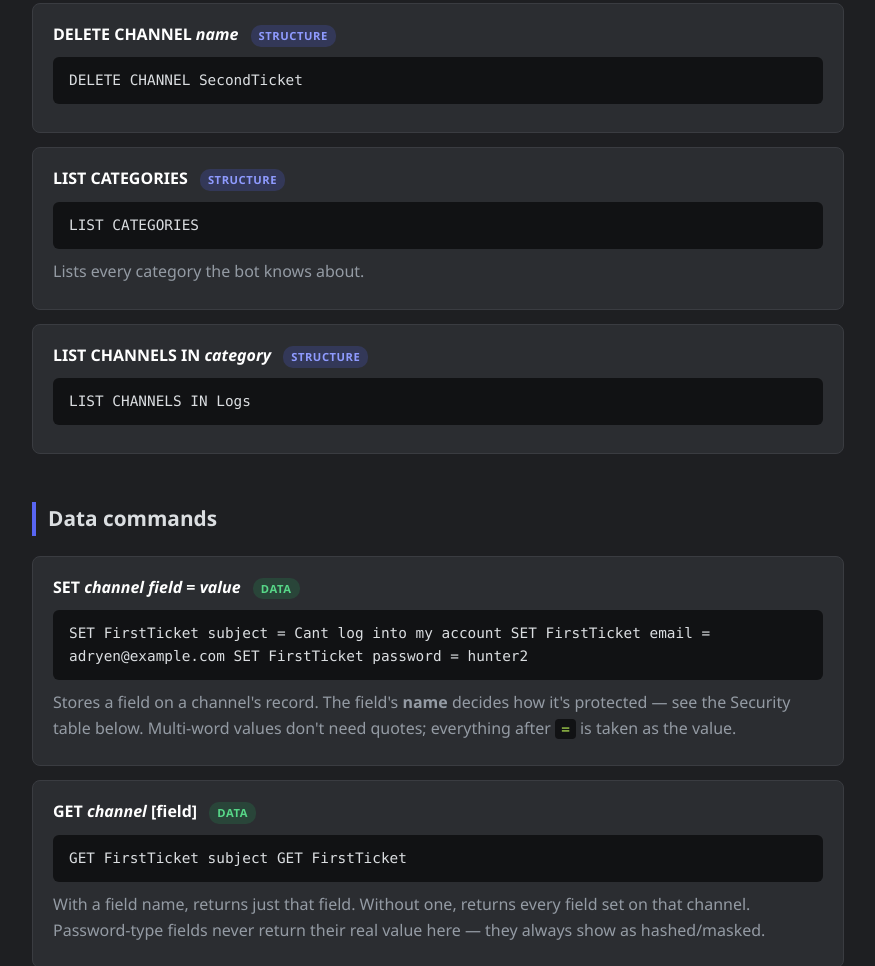
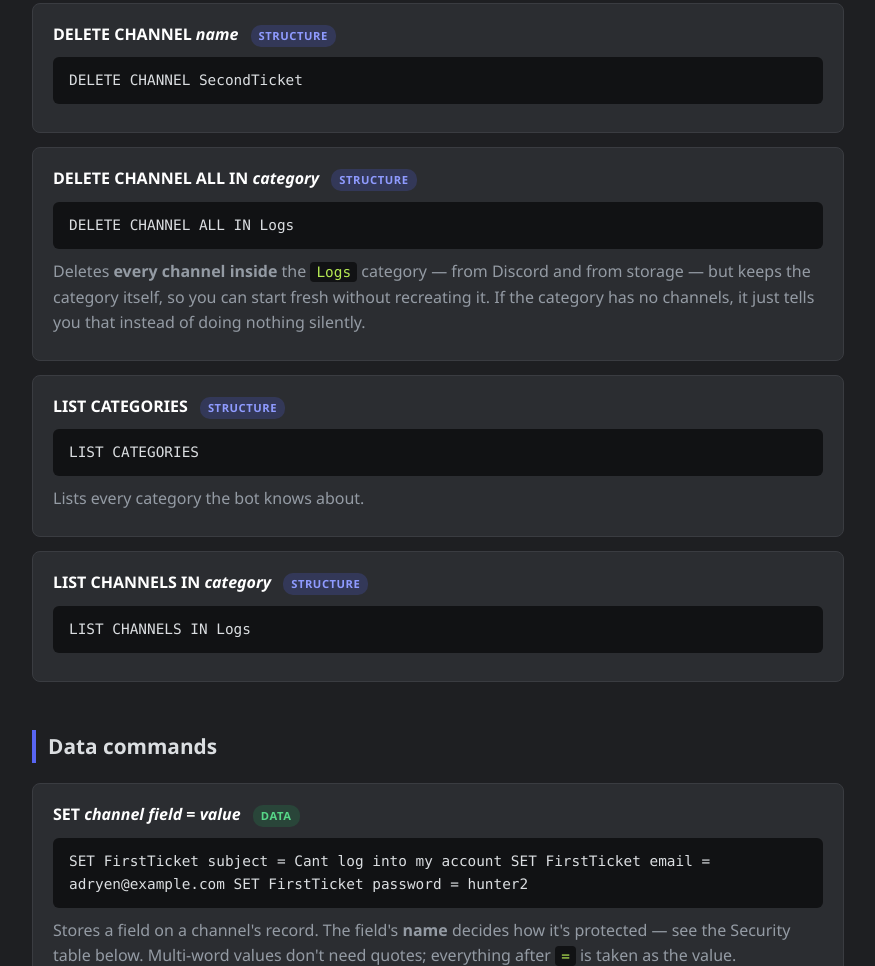
Before and after one commit to adryen29/DATABOT, a website: page COMMANDS.html in a window 1280 px wide. Shown: the part 1475-2441 px from the top of the page, without its empty margins (202-1077 px from the left). Drawn offline with Linux system fonts and the light colour scheme.

Commit message:
Add DELETE CHANNEL ALL IN command with description
Added a command for deleting all channels in a specified category, including a detailed explanation of its functionality.

```diff
--- a/COMMANDS.html
+++ b/COMMANDS.html
@@ -172,6 +172,12 @@
   </div>
 
   <div class="card">
+    <h3>DELETE CHANNEL ALL IN <em>category</em> <span class="tag struct">structure</span></h3>
+    <span class="cmd-block">DELETE CHANNEL ALL IN Logs</span>
+    <p>Deletes <strong>every channel inside</strong> the <code>Logs</code> category — from Discord and from storage — but keeps the category itself, so you can start fresh without recreating it. If the category has no channels, it just tells you that instead of doing nothing silently.</p>
+  </div>
+
+  <div class="card">
     <h3>LIST CATEGORIES <span class="tag struct">structure</span></h3>
     <span class="cmd-block">LIST CATEGORIES</span>
     <p>Lists every category the bot knows about.</p>
```
